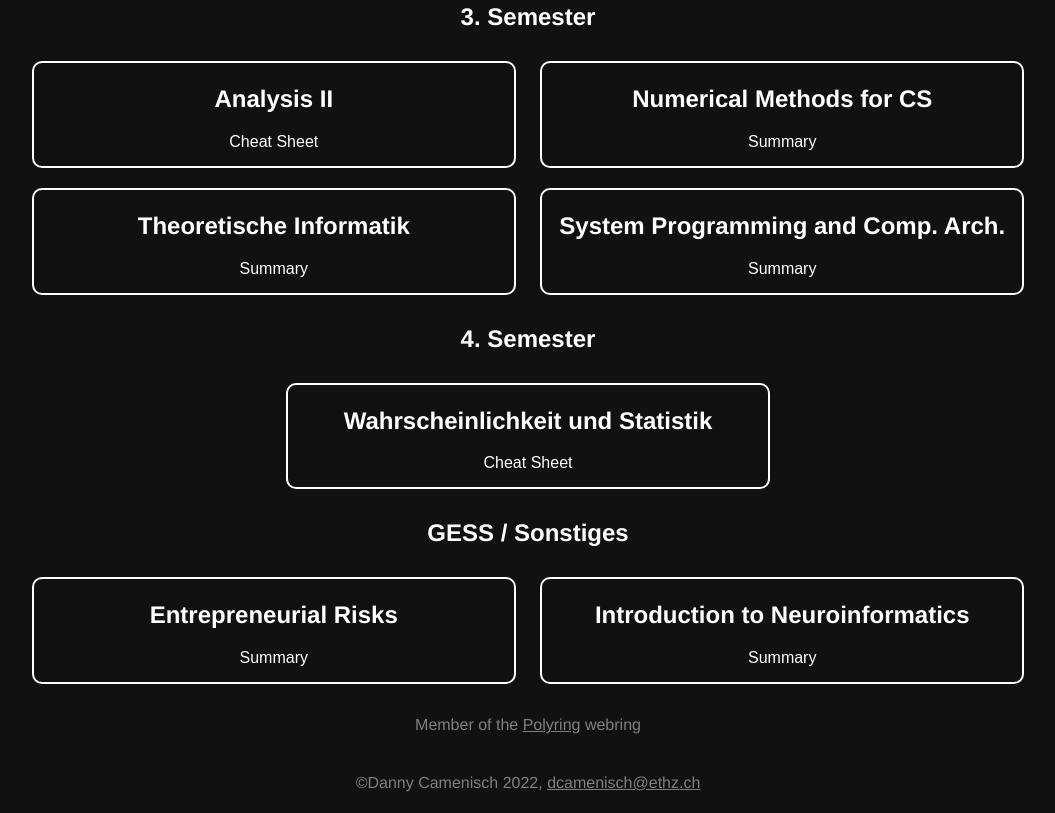
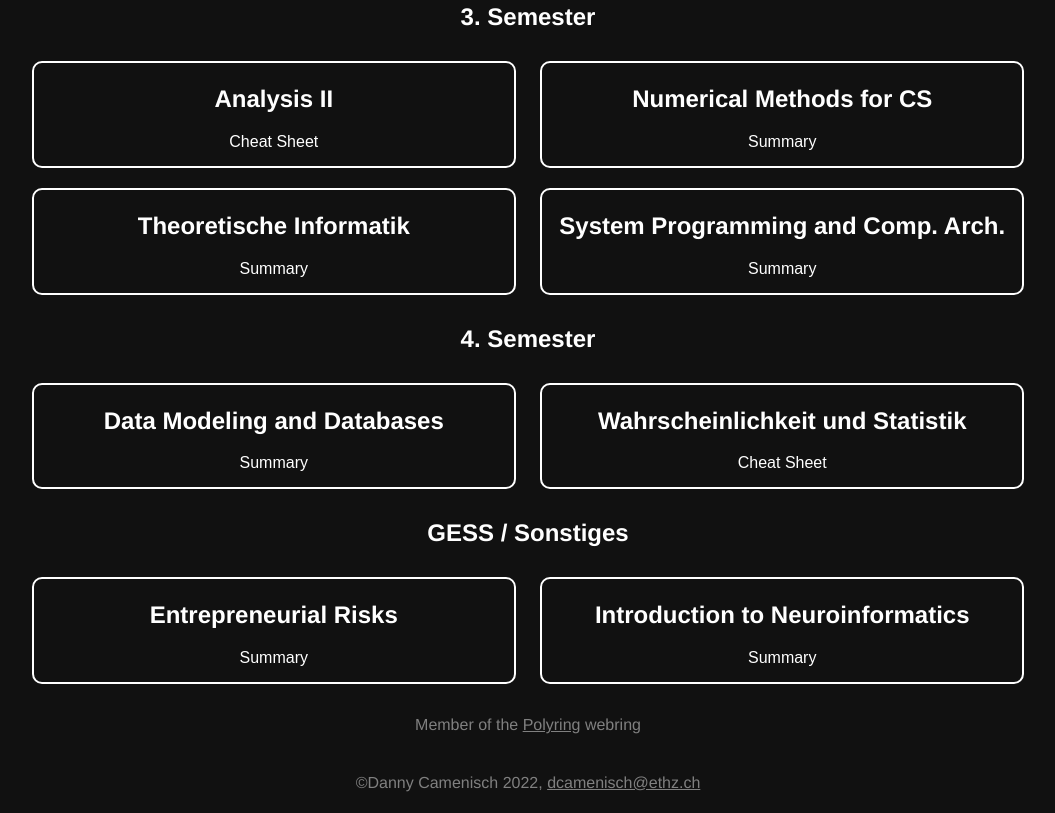
Before and after one commit to dcamenisch/polyring-website, an Eleventy site: page src/summaries.md in a window 1280 px wide. Shown: the part 1143-1956 px from the top of the page, without its empty margins (112-1167 px from the left). Built offline with nearby package versions, Linux system fonts and the light colour scheme; Eleventy itself is replaced by a stand-in of ours; files that its build step writes are made by us from their sources; a script that the page names is missing.

Commit message:
added DMDB summary

```diff
--- a/src/_includes/summaries.njk
+++ b/src/_includes/summaries.njk
@@ -76,6 +76,11 @@ layout: base.njk
 <h2>4. Semester</h2>
 <ul>
 	<li>
+		<h2>Data Modeling and Databases</h2>
+		<a href="../uploads/DMDB.pdf"> Summary </a>
+	</li>
+
+	<li>
 		<h2>Wahrscheinlichkeit und Statistik</h2>
 		<a href="https://www.overleaf.com/read/btfkqzmqghmf"> Cheat Sheet </a>
 	</li>
```
